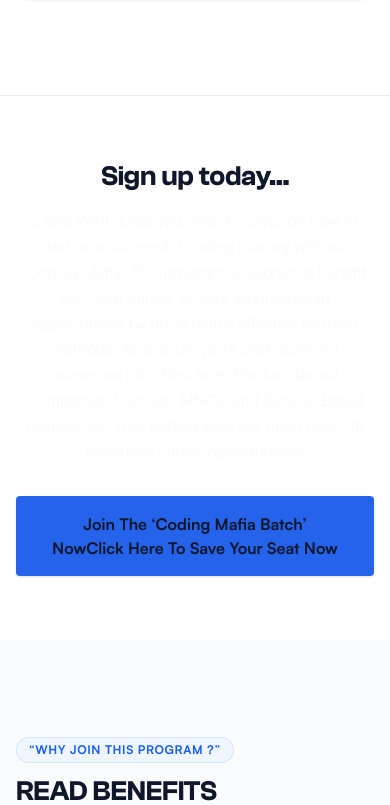
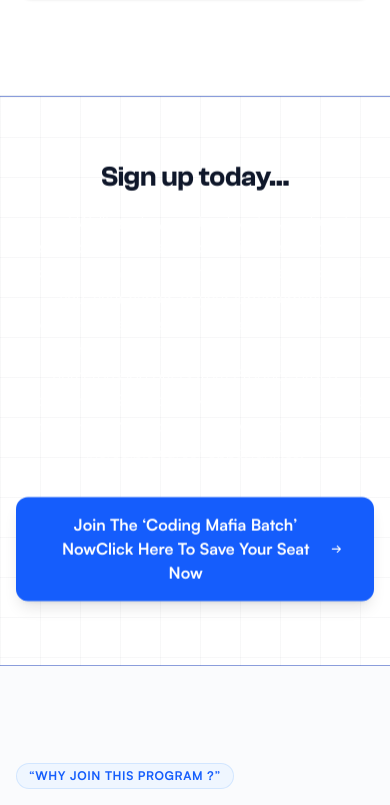
Before and after one commit to JayantOlhyan/Coding-Club-Redesign, a Next.js app: page / in a window 390 px wide. Shown: the part 4465-5270 px from the top of the page. Built offline with nearby package versions, Linux system fonts and the light colour scheme.

Commit message:
feat(ctaband): redesign CTA callout band with high impact call to action visual styling

```diff
--- a/components/CtaBand.tsx
+++ b/components/CtaBand.tsx
@@ -1,3 +1,5 @@
+"use client";
+
 import {
   getBlock,
   SECTION_MAP,
@@ -5,32 +7,48 @@ import {
   ParagraphBlock,
   CtaBlock,
 } from "@/lib/content";
+import { ScrollReveal } from "./motion/ScrollReveal";
 
 interface CtaBandBaseProps {
   headings?: Array<{ index: number; as?: "h2" | "h3" | "p"; className?: string }>;
   paragraph?: { index: number; className?: string };
   cta: { index: number; className?: string };
+  variant?: "dark" | "gradient" | "light";
 }
 
 export function CtaBandBase({
   headings = [],
   paragraph,
   cta,
+  variant = "gradient",
 }: CtaBandBaseProps) {
   const ctaBlock = getBlock<CtaBlock>(cta.index);
 
+  const getContainerStyle = () => {
+    switch (variant) {
+      case "dark":
+        return "bg-slate-900 text-white border-y border-slate-800 bg-tech-grid";
+      case "light":
+        return "bg-slate-50 text-slate-900 border-y border-slate-200/80 bg-tech-grid-dots";
+      case "gradient":
+      default:
+        return "bg-gradient-to-r from-blue-900 via-indigo-900 to-slate-900 text-white border-y border-blue-800/50 bg-tech-grid";
+    }
+  };
+
   return (
-    <section className="w-full bg-[var(--ink-surface)] py-16 md:py-20">
-      <div className="max-w-[760px] mx-auto px-4 sm:px-6 lg:px-8 text-center flex flex-col items-center">
+    <section className={`w-full py-16 md:py-20 relative overflow-hidden ${getContainerStyle()}`}>
+      <div className="max-w-[760px] mx-auto px-4 sm:px-6 lg:px-8 text-center flex flex-col items-center relative z-10">
+        <ScrollReveal direction="up" delay={0}>
           {headings.map((item) => {
             const block = getBlock<HeadingBlock>(item.index);
             const Tag = item.as || "h2";
             const defaultClass =
               Tag === "h2"
-              ? "text-[28px] lg:text-[40px] font-semibold text-[var(--ink-on-dark)] tracking-[-0.02em] mb-4 leading-tight"
+                ? "text-[28px] lg:text-[40px] font-semibold tracking-[-0.02em] mb-4 leading-tight"
                 : Tag === "h3"
-              ? "text-[20px] lg:text-[24px] font-semibold text-[var(--ink-on-dark)] tracking-[-0.01em] mb-3 leading-snug"
-              : "text-base lg:text-[17px] font-normal text-[var(--ink-on-dark)]/90 leading-[1.6] mb-6";
+                ? "text-[20px] lg:text-[24px] font-semibold tracking-[-0.01em] mb-3 leading-snug"
+                : "text-base lg:text-[18px] font-normal leading-[1.6] mb-6 opacity-90";
 
             return (
               <Tag
@@ -50,7 +68,7 @@ export function CtaBandBase({
                 data-block={paragraph.index}
                 className={
                   paragraph.className ||
-                "text-base lg:text-[17px] font-normal text-[var(--ink-on-dark)]/90 leading-[1.6] mb-8 max-w-[620px]"
+                  "text-base lg:text-[18px] font-normal opacity-90 leading-[1.6] mb-8 max-w-[620px] mx-auto"
                 }
               >
                 {pBlock.text}
@@ -64,12 +82,18 @@ export function CtaBandBase({
               data-block={cta.index}
               className={
                 cta.className ||
-              "inline-flex items-center justify-center min-h-[44px] min-w-[44px] px-8 py-4 rounded bg-[var(--accent)] hover:bg-[var(--accent-hover)] text-[var(--ink)] font-semibold text-base md:text-lg transition-colors focus-visible:ring-2 focus-visible:ring-offset-2 focus-visible:ring-[var(--accent)] focus-visible:outline-none shadow-sm cursor-pointer"
+                "group relative inline-flex items-center justify-center min-h-[48px] px-8 py-4 rounded-xl bg-blue-600 hover:bg-blue-500 text-white font-semibold text-base md:text-lg transition-all duration-200 shadow-lg hover:shadow-xl hover:shadow-blue-500/30 active:scale-[0.98] cursor-pointer"
               }
             >
+              <span className="relative z-10 flex items-center gap-2">
                 {ctaBlock.text}
+                <svg className="w-5 h-5 transition-transform duration-200 group-hover:translate-x-1" fill="none" viewBox="0 0 24 24" stroke="currentColor">
+                  <path strokeLinecap="round" strokeLinejoin="round" strokeWidth={2.5} d="M14 5l7 7m0 0l-7 7m7-7H3" />
+                </svg>
+              </span>
             </a>
           </div>
+        </ScrollReveal>
       </div>
     </section>
   );
@@ -79,6 +103,7 @@ export function CtaBandBase({
 export function CtaBandA() {
   return (
     <CtaBandBase
+      variant="gradient"
       headings={[
         { index: SECTION_MAP.ctaBandA.headings[0], as: "h2" },
         { index: SECTION_MAP.ctaBandA.headings[1], as: "p" },
@@ -92,6 +117,7 @@ export function CtaBandA() {
 export function CtaBandB() {
   return (
     <CtaBandBase
+      variant="dark"
       headings={[
         { index: SECTION_MAP.ctaBandB.headings[0], as: "h2" },
         { index: SECTION_MAP.ctaBandB.headings[1], as: "h3" },
@@ -106,6 +132,7 @@ export function CtaBandB() {
 export function CtaBandC() {
   return (
     <CtaBandBase
+      variant="light"
       cta={{ index: SECTION_MAP.ctaBandC.cta }}
     />
   );
@@ -115,6 +142,7 @@ export function CtaBandC() {
 export function CtaBandD() {
   return (
     <CtaBandBase
+      variant="gradient"
       headings={[
         { index: SECTION_MAP.ctaBandD.headings[0], as: "h2" },
         { index: SECTION_MAP.ctaBandD.headings[1], as: "p" },
@@ -129,6 +157,7 @@ export function CtaBandD() {
 export function CtaBandE() {
   return (
     <CtaBandBase
+      variant="dark"
       headings={[
         { index: SECTION_MAP.ctaBandE.headings[0], as: "h2" },
         { index: SECTION_MAP.ctaBandE.headings[1], as: "h3" },
```
Lines whose indentation alone changed are shown as unchanged.
